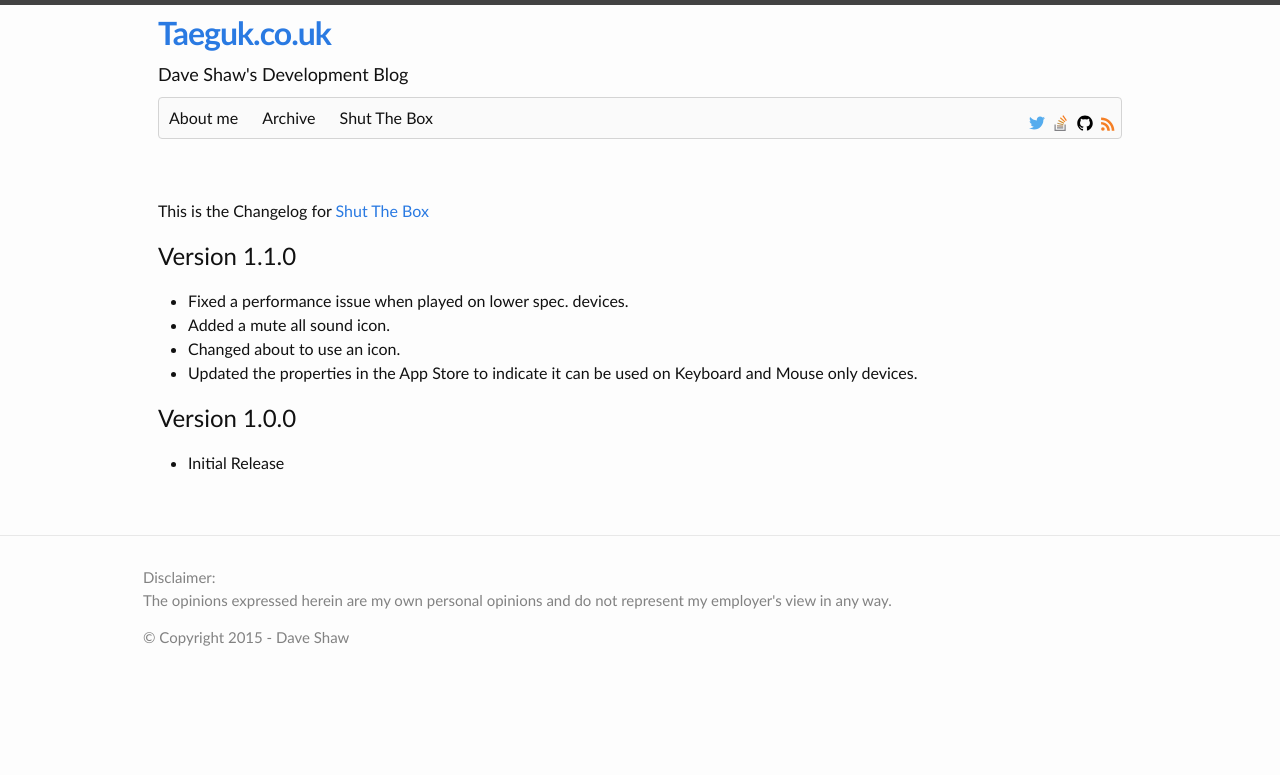
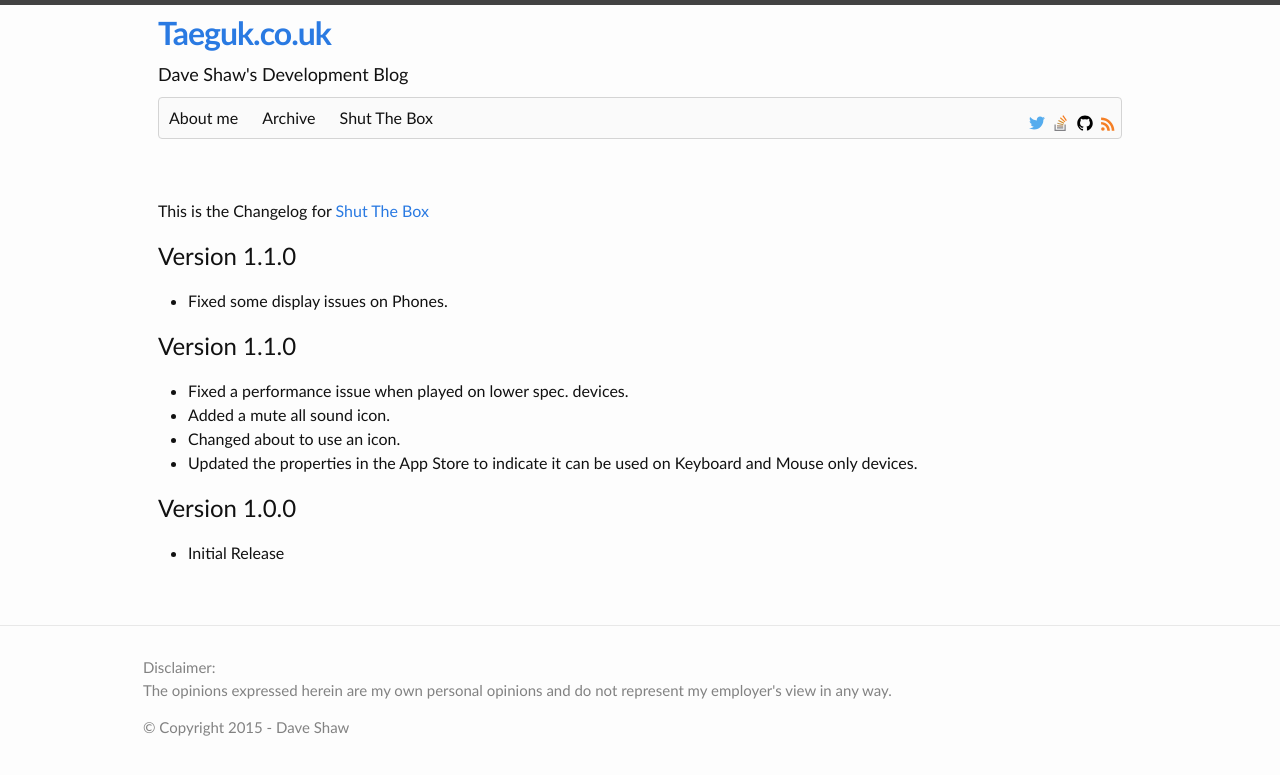
Before and after one commit to xdaDaveShaw/xdaDaveShaw.github.io, a Jekyll site: the page built from shutthebox/changes.md, in a window 1280 px wide. Shown: the top 775 px of the page. Built offline with Jekyll 4.4.1, drawn with Linux system fonts in a browser that asks for light colours.

Commit message:
Release 1.1.1 Notes.

```diff
--- a/shutthebox/changes.md
+++ b/shutthebox/changes.md
@@ -2,6 +2,9 @@
 layout: page
 ---
 This is the Changelog for [Shut The Box](\shutthebox)
+
+#Version 1.1.0
+ - Fixed some display issues on Phones.
 
 #Version 1.1.0
  - Fixed a performance issue when played on lower spec. devices.
```
